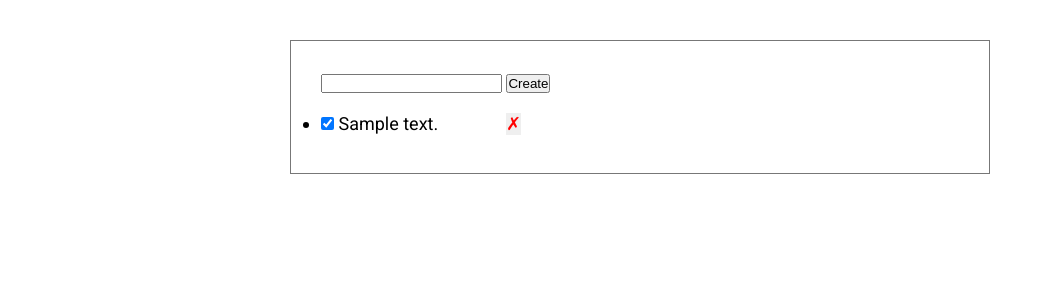
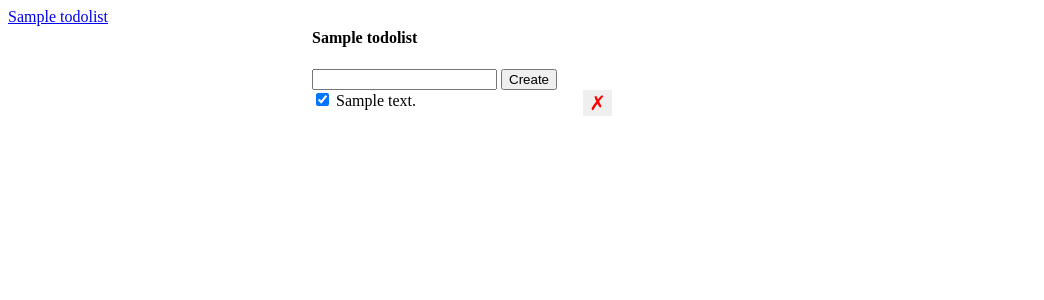
Before and after one commit to samuel922/todo-app, a Flask app: template templates/index.html in a window 1280 px wide. Shown: the top 300 px of the page, without its empty margins (0-1044 px from the left). Run offline with Flask 2, Linux system fonts and the light colour scheme; the template is opened without the code that fills it: values that come from a table or form of the project are taken from there, others are empty; tables that the repository leaves empty hold one stand-in row (values such as "Sample post"); some libraries are stand-ins or nearby versions.

Commit message:
Full feature update

```diff
--- a/app.py
+++ b/app.py
@@ -1,7 +1,7 @@
 from flask import Flask, render_template, request, abort, jsonify, redirect, url_for
 from flask_sqlalchemy import SQLAlchemy
 from flask_migrate import Migrate
-
+import sys
 app = Flask(__name__)
 app.config['SQLALCHEMY_DATABASE_URI'] = 'postgresql+psycopg2://postgres:postgres@localhost:5432/todoappdb'
 app.config['SQLALCHEMY_TRACK_MODIFICATIONS'] = True
@@ -14,61 +14,82 @@ class Todo(db.Model):
     __tablename__ = 'todos'
     id = db.Column(db.Integer, primary_key=True)
     description = db.Column(db.String(), nullable=False)
-    completed = db.Column(db.Boolean, nullable=False, default=False)
+    completed = db.Column(db.Boolean, default=False)
+    list_id = db.Column(db.Integer, db.ForeignKey('todolists.id'), nullable=False)
+
+class TodoList(db.Model):
+    __tablename__ = 'todolists'
+    id = db.Column(db.Integer, primary_key=True)
+    name = db.Column(db.String(), nullable=False)
+    todos = db.relationship('Todo', backref='list', lazy=True)
 
 # db.create_all()
 
 
-@app.route('/todos/create', methods=['POST'])
-def create_todos():
-    body = {}
-    error = False
-    try:
-        description = request.get_json()['description']
-        todo = Todo(description=description)
-        db.session.add(todo)
-        db.session.commit()
-        body['description'] = todo.description
-    except:
-        error = True
-        db.session.rollback()
-    finally:
-        db.session.close()
-    if error:
-        abort (400)
-    else:
-        return jsonify(body)
+app.route('/todos/create', methods=['POST'])
+def create_todo():
+  error = False
+  body = {}
+  try:
+    description = request.get_json()['description']
+    list_id = request.get_json()['list_id']
+    todo = Todo(description=description)
+    active_list = TodoList.query.get(list_id)
+    todo.list = active_list
+    db.session.add(todo)
+    db.session.commit()
+    body['description'] = todo.description
+  except:
+    error = True
+    db.session.rollback()
+    print(sys.exc_info())
+  finally:
+    db.session.close()
+  if not error:
+    return jsonify(body)
+  else:
+    abort(500)
+
+
+@app.route('/todos/<todo_id>', methods=['DELETE'])
+def delete_todo(todo_id):
+  try:
+    Todo.query.filter_by(id=todo_id).delete()
+    db.session.commit()
+  except:
+    db.session.rollback()
+  finally:
+    db.session.close()
+  return jsonify({ 'success': True })
 
 @app.route('/todos/<todo_id>/set-completed', methods=['POST'])
 def set_completed_todo(todo_id):
-    try:
-        completed = request.get_json()['completed']
-        todo = Todo.query.get(todo_id)
-        todo.completed = completed
-        db.session.commit()
-    except:
-        db.session.rollback()
-    finally:
-        db.session.close()
-    return redirect(url_for('index'))
-
-@app.route('/todos/<todo_id>', methods=['DELETE'])
-def delete_todo(todo_id):
-    try:
-        Todo.query.filter_by(id=todo_id).delete()
-        db.session.commit()
-    except:
-        db.session.rollback()
-    finally:
-        db.session.close()
-    return jsonify({'success': True})
+  try:
+    completed = request.get_json()['completed']
+    print('completed', completed)
+    todo = Todo.query.get(todo_id)
+    todo.completed = completed
+    db.session.commit()
+  except:
+    db.session.rollback()
+  finally:
+    db.session.close()
+  return redirect(url_for('index'))
 
 
-
+@app.route('/lists/<list_id>')
+def get_list_todos(list_id):
+  return render_template('index.html',
+  lists=TodoList.query.all(),
+  active_list=TodoList.query.get(list_id),
+  todos=Todo.query.filter_by(list_id=list_id).order_by('id').all()
+)
 
 @app.route('/')
 def index():
-    return render_template('index.html', todos=Todo.query.order_by('id').all())
+  return redirect(url_for('get_list_todos', list_id=1))
+
+
 
 if __name__ == '__main__':
     app.debug=True
--- a/templates/index.html
+++ b/templates/index.html
@@ -5,88 +5,66 @@
         <meta charset="UTF-8">
         <meta http-equiv="X-UA-Compatible" content="IE=edge">
         <meta name="viewport" content="width=device-width, initial-scale=1.0">
-    <title>Todo App</title>
-
         <link rel="preconnect" href="https://fonts.googleapis.com">
         <link rel="preconnect" href="https://fonts.gstatic.com" crossorigin>
         <link href="https://fonts.googleapis.com/css2?family=Roboto:wght@100;300;400&display=swap" rel="stylesheet">
-
+        <title>Todo App</title>
         <style>
-        * {
+            .hidden {
+                display: none;
+            }
+            ul {
+                list-style: none;
                 padding: 0;
                 margin: 0;
-            box-sizing: border-box;
+                width: 300px;
             }
-
-        body {
-            font-family: 'Roboto', sans-serif;
-            font-size: 18px;
-            line-height: 1.2;
+            li {
+                clear: both;
             }
-
-        .container {
-            max-width: 700px;
-            margin: 40px auto;
-            padding: 30px;
-            border: 1px solid #777;
-            text-align: center;
-        }
-
-        #form {
-            text-align: left;
-            margin-bottom: 20px;
-        }
-
-        .list-container {
-            width: 300px;
-            text-align: left;
-        }
-
-        #todos {
-            width: 200px;
-        }
-
-        #todos li {
-            clear: both;
-            margin: 8px 0;
-        }
-
-        .btn-del {
+            li button {
+                -webkit-appearance: none;
+                border: none;
+                outline: none;
                 color: red;
-            font-size: 18px;
-            outline: none;
-            border: none;
                 float: right;
                 cursor: pointer;
+                font-size: 20px;
             }
-
-
-        .hidden {
-            display: none;
+            .lists-wrapper, .todos-wrapper {
+                display: inline-block;
+                vertical-align: top;
             }
         </style>
     </head>
     <body>
-    <div class="container">
-        <form id="form">
-            <input type="text" name="description" id="description">
-            <input type="submit" value="Create">
-        </form>
-
-        <div id="error" class="hidden">Something went wrong!!</div>
-
-        <div class="list-container">
-            <ul id="todos">
-                {% for todo in todos %}
+        <div class="lists-wrapper">
+            <ul id="lists">
+              {% for list in lists %}
               <li>
-                     <input type="checkbox" data-id="{{ todo.id }}" class="check-completed" {% if todo.completed %} checked {% endif %}  >
-                     {{ todo.description }}
-                     <button data-id="{{ todo.id }}" class="btn-del">&cross;</button>
+                <a href="/lists/{{ list.id }}">
+                  {{ list.name }}
+                </a>
               </li>
               {% endfor %}
             </ul>
           </div>
-
+          <div class="todos-wrapper">
+            <h4>{{ active_list.name }}</h4>
+            <form id="form">
+              <input type="text" id="description" name="description" />
+              <input type="submit" value="Create" />
+            </form>
+            <div id="error" class="hidden">Something went wrong!</div>
+            <ul id="todos">
+              {% for todo in todos %}
+              <li>
+                <input class="check-completed" data-id="{{ todo.id }}" type="checkbox" {% if todo.completed %} checked {% endif %} />
+                {{ todo.description }}
+                <button class="delete-button" data-id="{{ todo.id }}">&cross;</button>
+              </li>
+              {% endfor %}
+            </ul>
           </div>
 
     <script>
@@ -96,29 +74,27 @@
         const errorMessage = document.getElementById('error')
 
         const checkboxes = document.querySelectorAll('.check-completed')
-        const delBtns = document.querySelectorAll('.btn-del')
+        const deleteBtns = document.querySelectorAll('.delete-button')
 
-        for (let i = 0; i < delBtns.length; i++) {
-            const delBtn = delBtns[i]
-            delBtn.addEventListener('click', function(e) {
-                const todoId = e.target.dataset['id']
-                console.log(todoId)
-
+        for (let i = 0; i < deleteBtns.length; i++) {
+        const btn = deleteBtns[i];
+        btn.onclick = function(e) {
+          const todoId = e.target.dataset['id'];
           fetch('/todos/' + todoId, {
             method: 'DELETE'
           })
+          .then(function() {
+            const item = e.target.parentElement;
+            item.remove();
           })
+        }
       }
 
       for (let i = 0; i < checkboxes.length; i++) {
-            const checkbox = checkboxes[i]
-
+        const checkbox = checkboxes[i];
         checkbox.onchange = function(e) {
-                console.log(e)
-
           const newCompleted = e.target.checked;
-                const todoId = e.target.dataset['id']
-
+          const todoId = e.target.dataset['id'];
           fetch('/todos/' + todoId + '/set-completed', {
             method: 'POST',
             body: JSON.stringify({
@@ -129,39 +105,53 @@
             }
           })
           .then(function() {
-                    error.className = 'hidden'
+            document.getElementById('error').className = 'hidden';
           })
           .catch(function() {
-                    error.className = ''
+            document.getElementById('error').className = '';
           })
         }
       }
 
       inputForm.onsubmit = function(e) {
-            e.preventDefault()
-
+        e.preventDefault();
+        const desc = description.value;
+        description.value = '';
         fetch('/todos/create', {
           method: 'POST',
           body: JSON.stringify({
-                    'description': description.value
+            'description': desc,
+            'list_id': {{ active_list.id }}
           }),
           headers: {
-                    'Content-Type': 'application/json'
+            'Content-Type': 'application/json',
           }
         })
-            .then(function(response) {
-                return response.json()
-            })
-            .then(function(jsonResponse) {
-                console.log(jsonResponse)
-                const todoItem = document.createElement('li')
-                todoItem.innerHTML = jsonResponse['description']
-                list.appendChild(todoItem)
-                error.className = 'hidden'
+        .then(response => response.json())
+        .then(jsonResponse => {
+          const li = document.createElement('li');
+          const checkbox = document.createElement('input');
+          checkbox.className = 'check-completed';
+          checkbox.type = 'checkbox';
+          checkbox.setAttribute('data-id', jsonResponse.id);
+          li.appendChild(checkbox);
+
+          const text = document.createTextNode(' ' + jsonResponse.description);
+          li.appendChild(text);
+
+          const deleteBtn = document.createElement('button');
+          deleteBtn.className = 'delete-button';
+          deleteBtn.setAttribute('data-id', jsonResponse.id);
+          deleteBtn.innerHTML = '&cross;';
+          li.appendChild(deleteBtn);
+
+          document.getElementById('todos').appendChild(li);
+          document.getElementById('error').className = 'hidden';
         })
         .catch(function() {
-                error.className = ''
-            })
+          console.error('Error occurred');
+          document.getElementById('error').className = '';
+        });
       }
     </script>
 </body>
```
Also changed, not shown: migrations/versions/22fe28ce85d8_.py (added, +32 -0 lines), migrations/versions/7a8f84f2d287_.py (added, +36 -0 lines), migrations/versions/964e7bcad972_.py (added, +32 -0 lines). Lines whose indentation alone changed are shown as unchanged.
